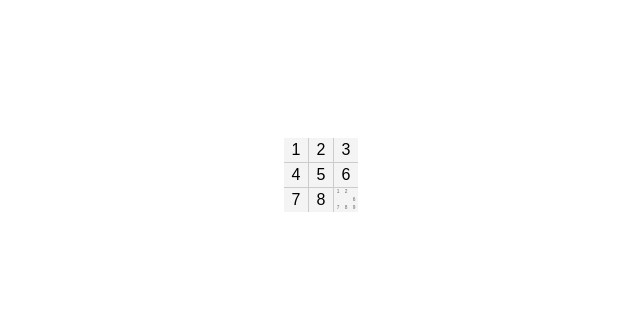
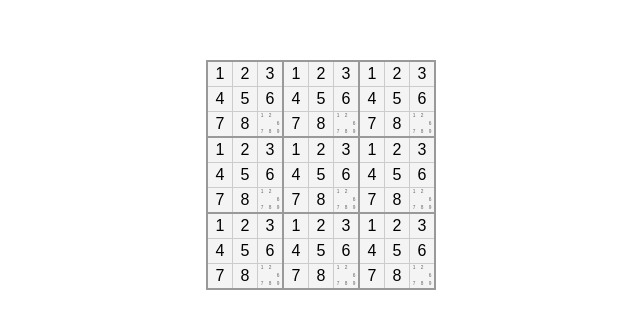
Before and after one commit to msoffredi/sudoku-board-for-teaching, a React (Create React App) app: page / in a window 1280 px wide. Shown: the part 225-554 px from the top of the page, without its empty margins (319-959 px from the left). Built offline with nearby package versions, Linux system fonts and the light colour scheme.

Commit message:
Sudoku component added

```diff
--- a/src/App.scss
+++ b/src/App.scss
@@ -1,12 +1,12 @@
 // Temporary
-* {
-    padding: 0;
-    margin: 0;
-    box-sizing: border-box;
-    font-family: Arial, Helvetica, sans-serif;
-    font-size: 1rem;
-    line-height: 1.5;
-}
+// * {
+//     padding: 0;
+//     margin: 0;
+//     box-sizing: border-box;
+//     font-family: Arial, Helvetica, sans-serif;
+//     font-size: 1rem;
+//     line-height: 1.5;
+// }
 
 .container-center {
     display: flex;
--- a/src/App.tsx
+++ b/src/App.tsx
@@ -1,17 +1,29 @@
 import { Annotations } from './components/Cell/Cell';
 import './App.scss';
-import { CellGroup, CellGroupValues } from './components/CellGroup/CellGroup';
+import { CellGroupValues } from './components/CellGroup/CellGroup';
+import { Sudoku, SudokuValues } from './components/Sudoku/Sudoku';
 
 function App() {
   const annotations: Annotations = [1, 2, null, null, null, 6, 7, 8, 9];
   const group = [
     1,2,3,4,5,6,7,8,annotations
   ] as CellGroupValues;
+  const groups = [
+    group,
+    group,
+    group,
+    group,
+    group,
+    group,
+    group,
+    group,
+    group,
+  ] as SudokuValues;
 
   return (
     <main>
       <div className="container-center">
-        <CellGroup values={group} />
+        <Sudoku values={groups} />
       </div>
     </main>
   );
--- /dev/null
+++ b/src/components/Sudoku/Sudoku.scss
@@ -0,0 +1,19 @@
+@import '../../styles/colors';
+
+.sudoku {
+    * {
+        padding: 0;
+        margin: 0;
+        box-sizing: border-box;
+        font-family: Arial, Helvetica, sans-serif;
+        font-size: 1rem;
+        line-height: 1.5;
+    }
+
+    background-color: $color-gray;
+    padding: 2px;
+    margin: 1rem;
+    display: grid;
+    grid-template-columns: repeat(3, 1fr);
+    grid-gap: 2px;
+}
--- /dev/null
+++ b/src/components/Sudoku/Sudoku.tsx
@@ -0,0 +1,33 @@
+import React from "react";
+import { CellGroup, CellGroupValues } from "../CellGroup/CellGroup";
+import './Sudoku.scss';
+
+export type SudokuValues = [
+    CellGroupValues,
+    CellGroupValues,
+    CellGroupValues,
+    CellGroupValues,
+    CellGroupValues,
+    CellGroupValues,
+    CellGroupValues,
+    CellGroupValues,
+    CellGroupValues
+];
+
+interface SudokuProps {
+    values: SudokuValues;
+}
+
+export class Sudoku extends React.Component<SudokuProps> {
+    renderSudoku() {
+        return this.props.values.map(
+            (element: CellGroupValues, index: number) => {
+                return <CellGroup key={index} values={element} />;
+            }
+        );
+    }
+
+    render() {
+        return <div className="sudoku">{this.renderSudoku()}</div>;
+    }
+}
```
Also changed, not shown: src/components/CellGroup/CellGroup.tsx (line endings or trailing spaces).
